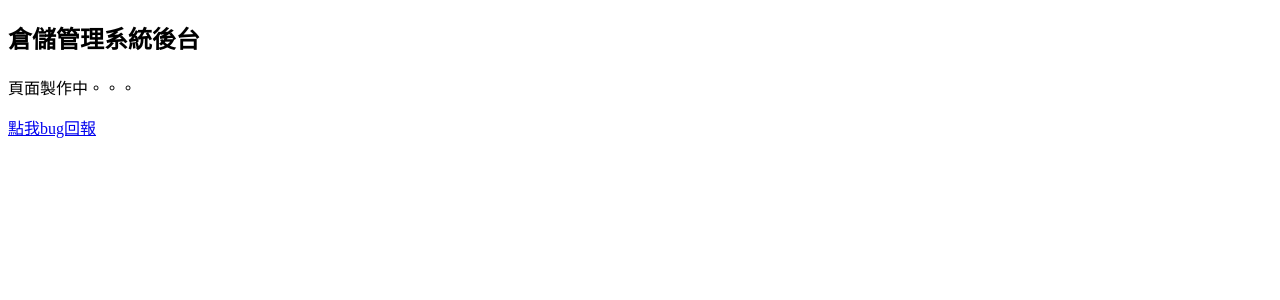
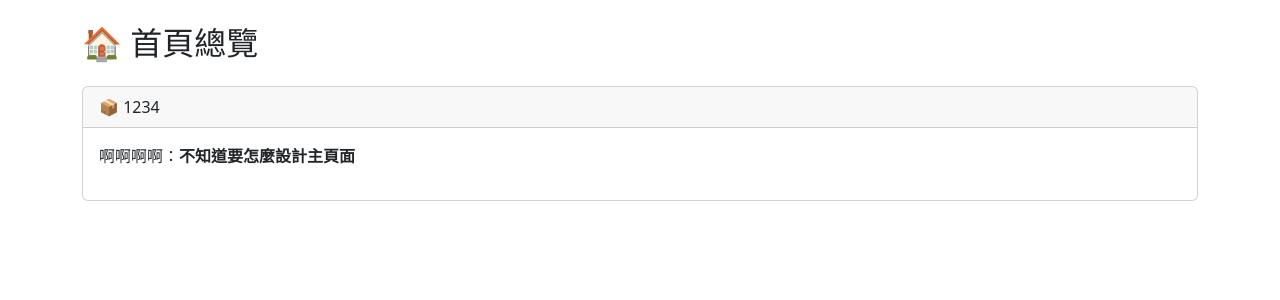
Before and after one commit to DanielQu9/depot_mongodb, a Flask app: page /home in a window 1280 px wide. Shown: the top 300 px of the page. Run offline with Flask 3, Linux system fonts and the light colour scheme.

Commit message:
更新: 修改首頁標題及內容，新增庫存總覽卡片

```diff
--- a/templates/home.html
+++ b/templates/home.html
@@ -2,13 +2,23 @@
 <html lang="zh-Hant">
 <head>
   <meta charset="UTF-8">
-  <title>首頁</title>
+  <title>首頁總覽</title>
+  <link
+    href="https://cdn.jsdelivr.net/npm/bootstrap@5.3.0/dist/css/bootstrap.min.css"
+    rel="stylesheet">
 </head>
 <body>
   <div class="container mt-4">
-    <h2>倉儲管理系統後台</h2>
-    <p>頁面製作中。。。</p>
-    <a href="https://github.com/DanielQu9/depot_mongodb" target="_parent">點我bug回報</a>
+    <h2>🏠 首頁總覽</h2>
+
+    <!-- 庫存總覽 -->
+    <div class="card mt-4">
+      <div class="card-header">📦 1234</div>
+      <div class="card-body">
+        <p>啊啊啊啊：<strong>不知道要怎麼設計主頁面</strong></p>
+      </div>
+    </div>
+
   </div>
 </body>
 </html>
```
